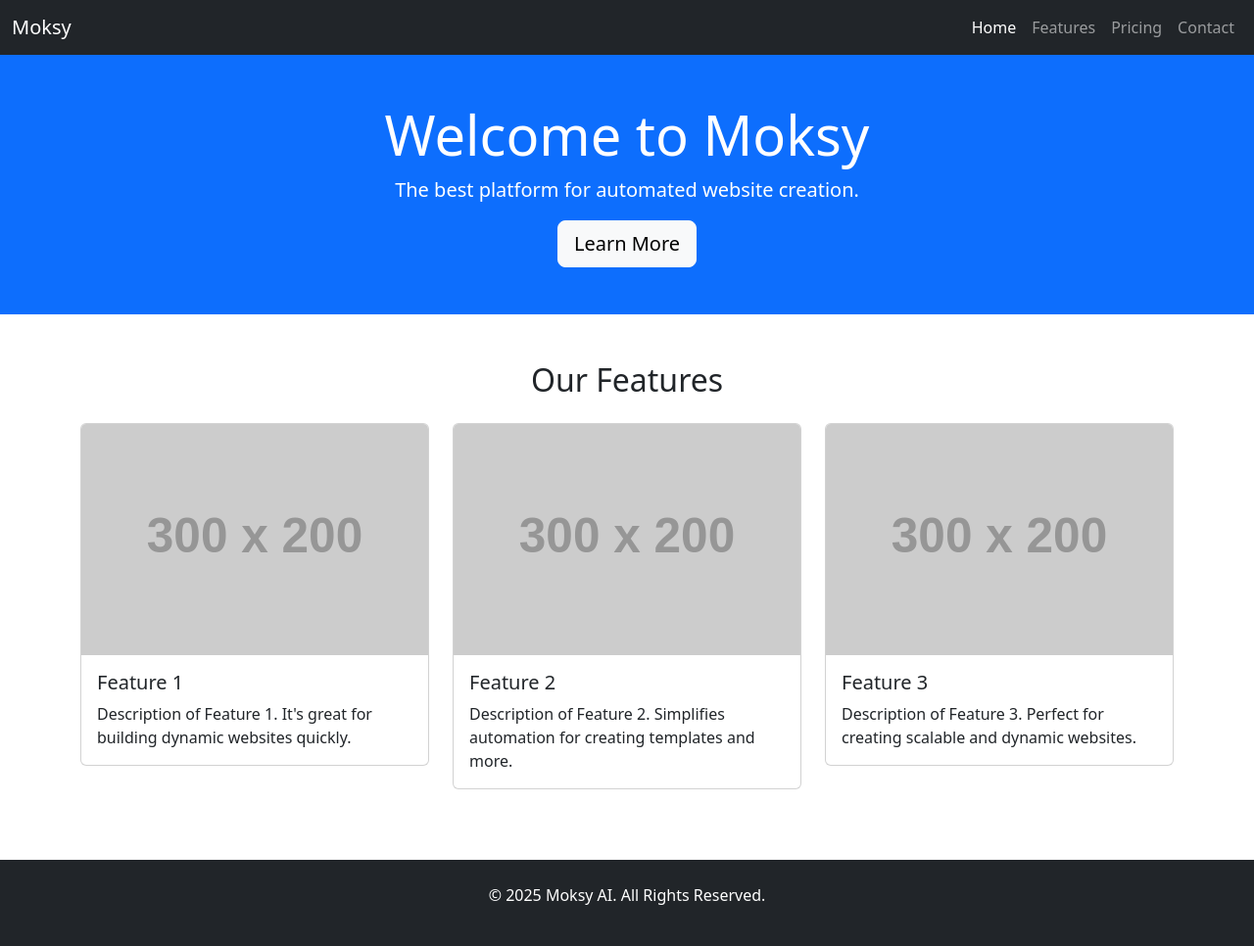
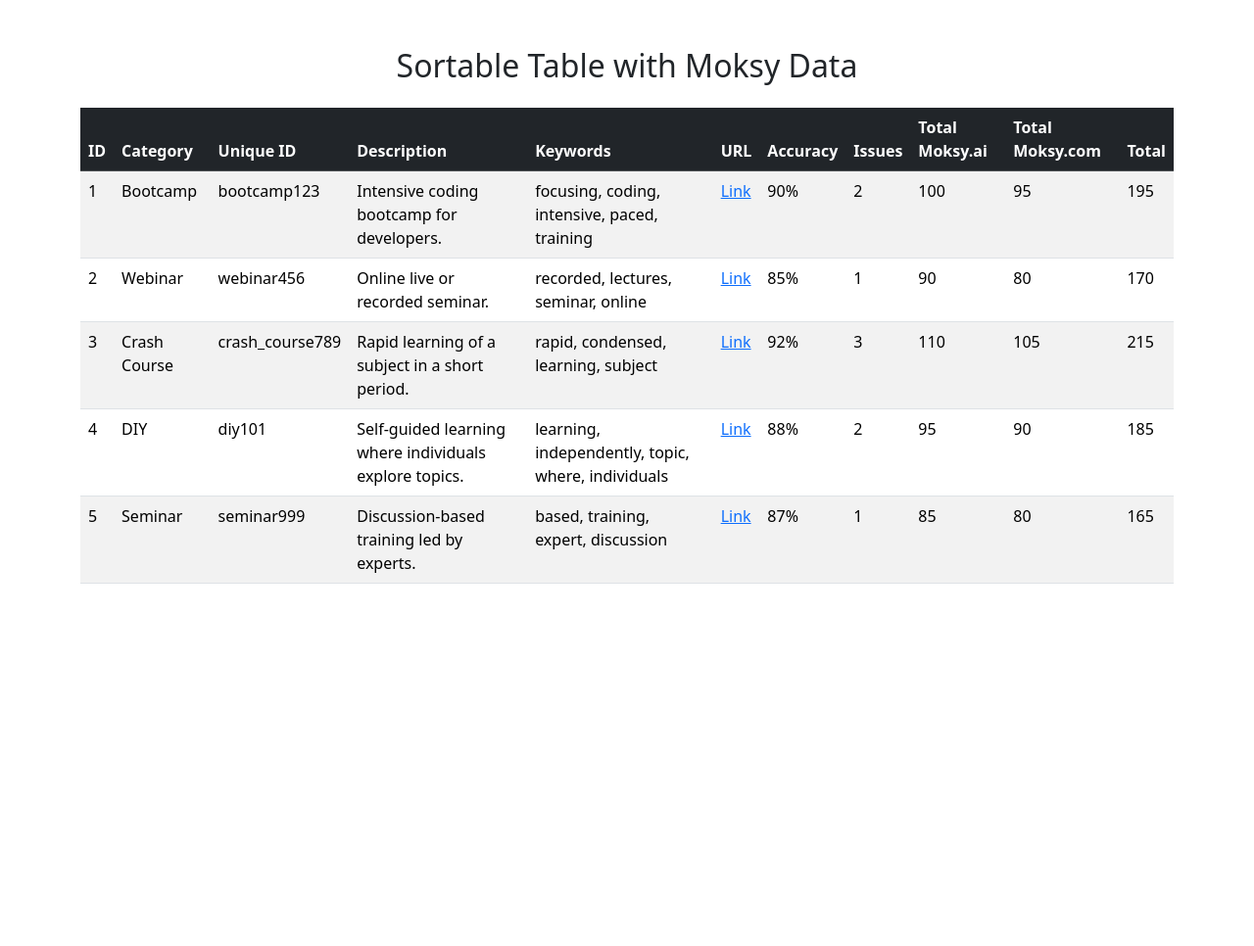
Before and after one commit to Moksy-Lab/sandbox, a plain HTML site: page index.html in a window 1280 px wide. Shown: the whole page at 98% size. After the commit the page ends 800 px from the top, so only its background shows below. Drawn offline with nearby package versions, Linux system fonts and the light colour scheme; placeholder pictures from the web are drawn by us.

Commit message:
Replace navbar and hero with sortable table
Removed the navbar and hero section, and added a sortable table with Moksy data.

```diff
--- a/index.html
+++ b/index.html
@@ -3,91 +3,141 @@
 <head>
     <meta charset="UTF-8">
     <meta name="viewport" content="width=device-width, initial-scale=1.0">
-    <title>Bootstrap Template</title>
+    <title>Sortable Table Example</title>
     <!-- Bootstrap CDN -->
     <link href="https://cdn.jsdelivr.net/npm/bootstrap@5.3.0-alpha1/dist/css/bootstrap.min.css" rel="stylesheet" integrity="sha384-KyZXEJgP+X6c4g7mV5s4pS0uMnlE5eGg1r5b7D6lZ7X5H5kZr5vF4dPppV5aW4sq" crossorigin="anonymous">
+    <script src="https://cdn.jsdelivr.net/npm/sortablejs@1.15.0/Sortable.min.js"></script>
 </head>
 <body>
 
-    <!-- Navbar -->
-    <nav class="navbar navbar-expand-lg navbar-dark bg-dark">
-        <div class="container-fluid">
-            <a class="navbar-brand" href="#">Moksy</a>
-            <button class="navbar-toggler" type="button" data-bs-toggle="collapse" data-bs-target="#navbarNav" aria-controls="navbarNav" aria-expanded="false" aria-label="Toggle navigation">
-                <span class="navbar-toggler-icon"></span>
-            </button>
-            <div class="collapse navbar-collapse" id="navbarNav">
-                <ul class="navbar-nav ms-auto">
-                    <li class="nav-item">
-                        <a class="nav-link active" aria-current="page" href="#">Home</a>
-                    </li>
-                    <li class="nav-item">
-                        <a class="nav-link" href="#">Features</a>
-                    </li>
-                    <li class="nav-item">
-                        <a class="nav-link" href="#">Pricing</a>
-                    </li>
-                    <li class="nav-item">
-                        <a class="nav-link" href="#">Contact</a>
-                    </li>
-                </ul>
-            </div>
-        </div>
-    </nav>
-
-    <!-- Hero Section -->
-    <header class="hero bg-primary text-white text-center py-5">
-        <div class="container">
-            <h1 class="display-4">Welcome to Moksy</h1>
-            <p class="lead">The best platform for automated website creation.</p>
-            <a href="#features" class="btn btn-light btn-lg">Learn More</a>
-        </div>
-    </header>
-
-    <!-- Features Section -->
-    <section id="features" class="py-5">
-        <div class="container">
-            <h2 class="text-center mb-4">Our Features</h2>
-            <div class="row">
-                <div class="col-lg-4 col-md-6 mb-4">
-                    <div class="card">
-                        <img src="https://via.placeholder.com/300x200" class="card-img-top" alt="Feature 1">
-                        <div class="card-body">
-                            <h5 class="card-title">Feature 1</h5>
-                            <p class="card-text">Description of Feature 1. It's great for building dynamic websites quickly.</p>
-                        </div>
-                    </div>
-                </div>
-                <div class="col-lg-4 col-md-6 mb-4">
-                    <div class="card">
-                        <img src="https://via.placeholder.com/300x200" class="card-img-top" alt="Feature 2">
-                        <div class="card-body">
-                            <h5 class="card-title">Feature 2</h5>
-                            <p class="card-text">Description of Feature 2. Simplifies automation for creating templates and more.</p>
-                        </div>
-                    </div>
-                </div>
-                <div class="col-lg-4 col-md-6 mb-4">
-                    <div class="card">
-                        <img src="https://via.placeholder.com/300x200" class="card-img-top" alt="Feature 3">
-                        <div class="card-body">
-                            <h5 class="card-title">Feature 3</h5>
-                            <p class="card-text">Description of Feature 3. Perfect for creating scalable and dynamic websites.</p>
-                        </div>
-                    </div>
-                </div>
-            </div>
-        </div>
-    </section>
-
-    <!-- Footer -->
-    <footer class="bg-dark text-white text-center py-4">
-        <p>&copy; 2025 Moksy AI. All Rights Reserved.</p>
-    </footer>
+    <div class="container mt-5">
+        <h2 class="text-center mb-4">Sortable Table with Moksy Data</h2>
+        <table class="table table-striped" id="data-table">
+            <thead class="table-dark">
+                <tr>
+                    <th onclick="sortTable(0)" style="cursor:pointer">ID</th>
+                    <th onclick="sortTable(1)" style="cursor:pointer">Category</th>
+                    <th onclick="sortTable(2)" style="cursor:pointer">Unique ID</th>
+                    <th onclick="sortTable(3)" style="cursor:pointer">Description</th>
+                    <th onclick="sortTable(4)" style="cursor:pointer">Keywords</th>
+                    <th onclick="sortTable(5)" style="cursor:pointer">URL</th>
+                    <th onclick="sortTable(6)" style="cursor:pointer">Accuracy</th>
+                    <th onclick="sortTable(7)" style="cursor:pointer">Issues</th>
+                    <th onclick="sortTable(8)" style="cursor:pointer">Total Moksy.ai</th>
+                    <th onclick="sortTable(9)" style="cursor:pointer">Total Moksy.com</th>
+                    <th onclick="sortTable(10)" style="cursor:pointer">Total</th>
+                </tr>
+            </thead>
+            <tbody>
+                <tr>
+                    <td>1</td>
+                    <td>Bootcamp</td>
+                    <td>bootcamp123</td>
+                    <td>Intensive coding bootcamp for developers.</td>
+                    <td>focusing, coding, intensive, paced, training</td>
+                    <td><a href="https://moksy.ai/bootcamp" target="_blank">Link</a></td>
+                    <td>90%</td>
+                    <td>2</td>
+                    <td>100</td>
+                    <td>95</td>
+                    <td>195</td>
+                </tr>
+                <tr>
+                    <td>2</td>
+                    <td>Webinar</td>
+                    <td>webinar456</td>
+                    <td>Online live or recorded seminar.</td>
+                    <td>recorded, lectures, seminar, online</td>
+                    <td><a href="https://moksy.ai/webinar" target="_blank">Link</a></td>
+                    <td>85%</td>
+                    <td>1</td>
+                    <td>90</td>
+                    <td>80</td>
+                    <td>170</td>
+                </tr>
+                <tr>
+                    <td>3</td>
+                    <td>Crash Course</td>
+                    <td>crash_course789</td>
+                    <td>Rapid learning of a subject in a short period.</td>
+                    <td>rapid, condensed, learning, subject</td>
+                    <td><a href="https://moksy.ai/crash-course" target="_blank">Link</a></td>
+                    <td>92%</td>
+                    <td>3</td>
+                    <td>110</td>
+                    <td>105</td>
+                    <td>215</td>
+                </tr>
+                <tr>
+                    <td>4</td>
+                    <td>DIY</td>
+                    <td>diy101</td>
+                    <td>Self-guided learning where individuals explore topics.</td>
+                    <td>learning, independently, topic, where, individuals</td>
+                    <td><a href="https://moksy.ai/diy" target="_blank">Link</a></td>
+                    <td>88%</td>
+                    <td>2</td>
+                    <td>95</td>
+                    <td>90</td>
+                    <td>185</td>
+                </tr>
+                <tr>
+                    <td>5</td>
+                    <td>Seminar</td>
+                    <td>seminar999</td>
+                    <td>Discussion-based training led by experts.</td>
+                    <td>based, training, expert, discussion</td>
+                    <td><a href="https://moksy.ai/seminar" target="_blank">Link</a></td>
+                    <td>87%</td>
+                    <td>1</td>
+                    <td>85</td>
+                    <td>80</td>
+                    <td>165</td>
+                </tr>
+            </tbody>
+        </table>
+    </div>
 
     <!-- Bootstrap JS and Popper.js -->
     <script src="https://cdn.jsdelivr.net/npm/@popperjs/core@2.11.6/dist/umd/popper.min.js" integrity="sha384-oBqDVmMz4fnFO9gybH2U0l6sbBHDf+M4O4lXrYPyHiW7vuJlR85p7BhM1gZB2Ne3v" crossorigin="anonymous"></script>
     <script src="https://cdn.jsdelivr.net/npm/bootstrap@5.3.0-alpha1/dist/js/bootstrap.min.js" integrity="sha384-pzjw8f+ua7Kw1TIq0v8FqL/dW0b0y5l6/iw6zq4Z8Fh8z5eF0V0T91iP+74lKojL" crossorigin="anonymous"></script>
 
+    <!-- Sortable Table Script -->
+    <script>
+        function sortTable(n) {
+            const table = document.getElementById("data-table");
+            const rows = table.rows;
+            let switching = true;
+            let shouldSwitch, dir = "asc", switchCount = 0;
+
+            while (switching) {
+                switching = false;
+                const rowsArray = Array.from(rows).slice(1); // Skip header row
+                for (let i = 0; i < rowsArray.length - 1; i++) {
+                    shouldSwitch = false;
+                    const x = rowsArray[i].cells[n];
+                    const y = rowsArray[i + 1].cells[n];
+
+                    if (dir === "asc" && x.innerHTML.toLowerCase() > y.innerHTML.toLowerCase() ||
+                        dir === "desc" && x.innerHTML.toLowerCase() < y.innerHTML.toLowerCase()) {
+                        shouldSwitch = true;
+                        break;
+                    }
+                }
+
+                if (shouldSwitch) {
+                    rowsArray[i].parentNode.insertBefore(rowsArray[i + 1], rowsArray[i]);
+                    switching = true;
+                    switchCount++;
+                } else {
+                    if (switchCount === 0 && dir === "asc") {
+                        dir = "desc";
+                        switching = true;
+                    }
+                }
+            }
+        }
+    </script>
+
 </body>
 </html>
```
